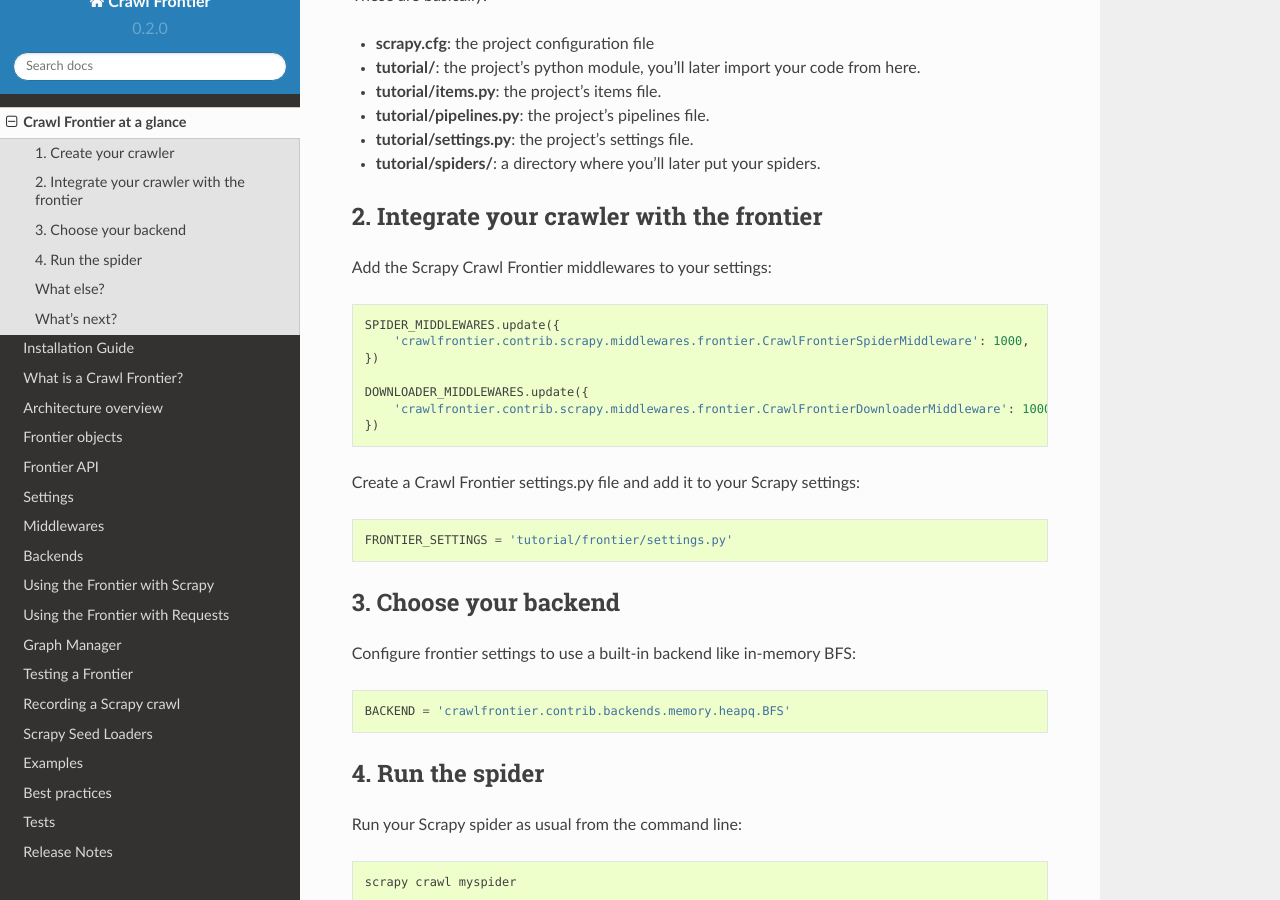
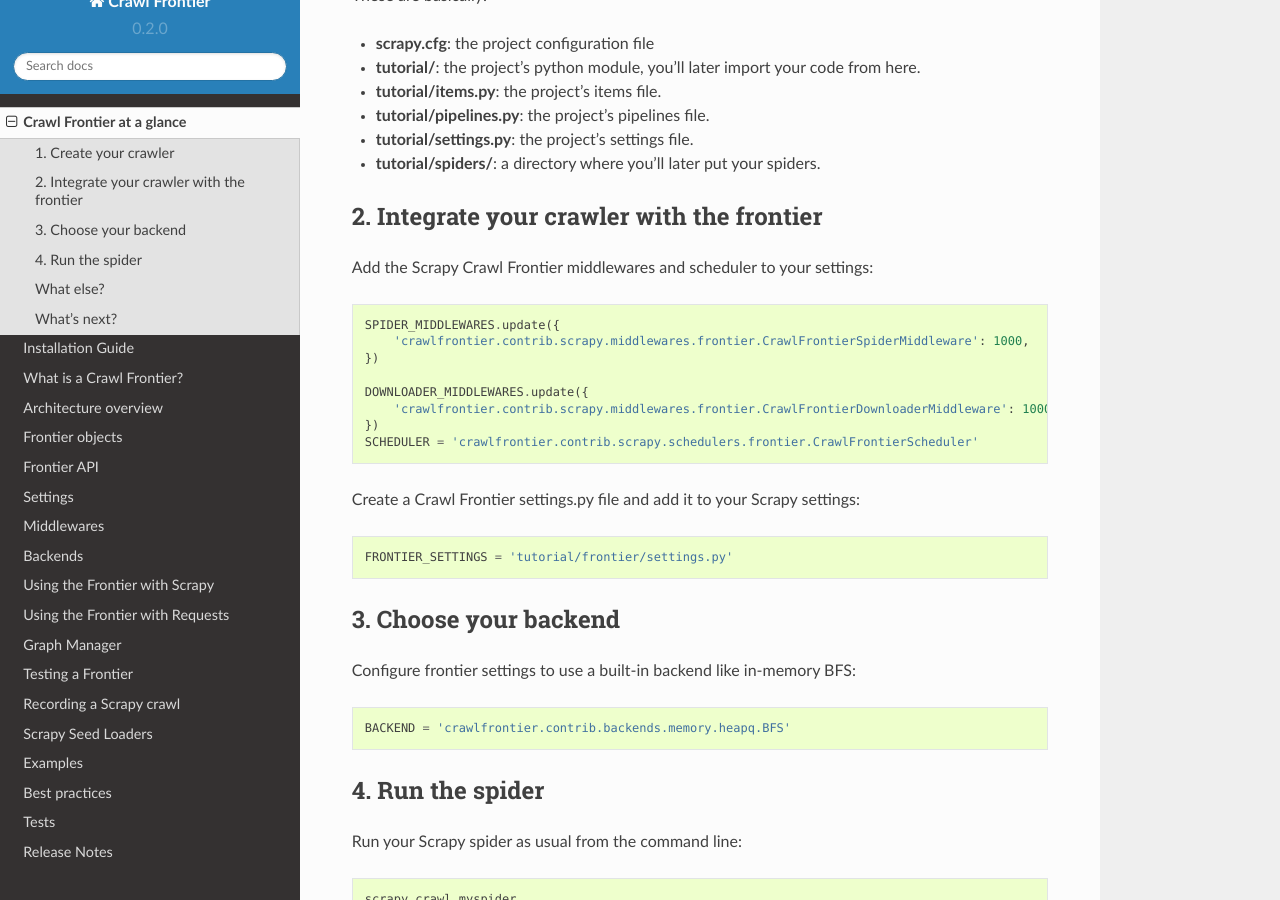
Before and after one commit to scrapinghub/frontera, a Sphinx documentation site: the page built from docs/source/topics/frontier-at-a-glance.rst, in a window 1280 px wide and 900 px high, scrolled down 853 px. Built offline with Sphinx 7.4.7 and the Read the Docs theme 2.0.0, drawn with Linux system fonts in a browser that asks for light colours.

Commit message:
Added scheduler to docs.

```diff
--- a/docs/source/topics/frontier-at-a-glance.rst
+++ b/docs/source/topics/frontier-at-a-glance.rst
@@ -45,7 +45,7 @@
 2. Integrate your crawler with the frontier
 ===========================================
 
-Add the Scrapy Crawl Frontier middlewares to your settings::
+Add the Scrapy Crawl Frontier middlewares and scheduler to your settings::
 
     SPIDER_MIDDLEWARES.update({
         'crawlfrontier.contrib.scrapy.middlewares.frontier.CrawlFrontierSpiderMiddleware': 1000,
@@ -54,6 +54,7 @@
     DOWNLOADER_MIDDLEWARES.update({
         'crawlfrontier.contrib.scrapy.middlewares.frontier.CrawlFrontierDownloaderMiddleware': 1000,
     })
+    SCHEDULER = 'crawlfrontier.contrib.scrapy.schedulers.frontier.CrawlFrontierScheduler'
 
 Create a Crawl Frontier settings.py file and add it to your Scrapy settings::
 
```
